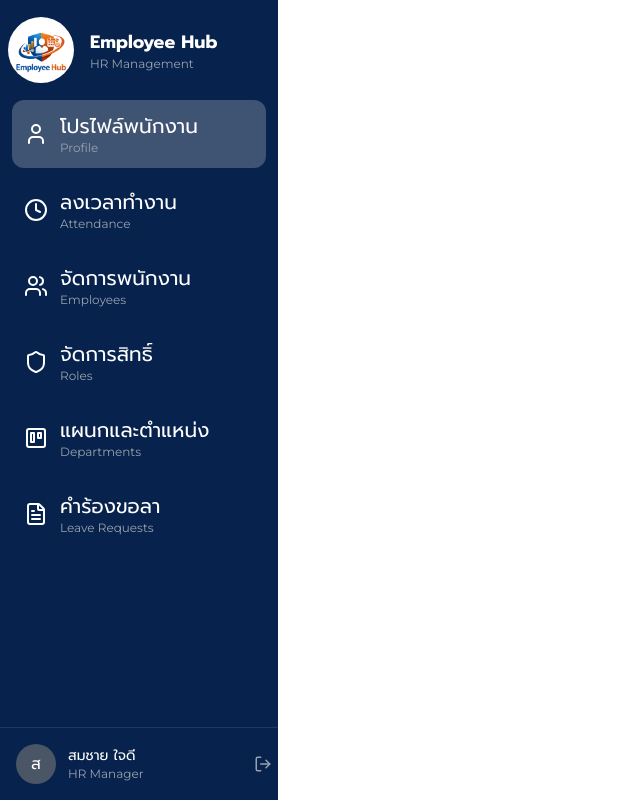
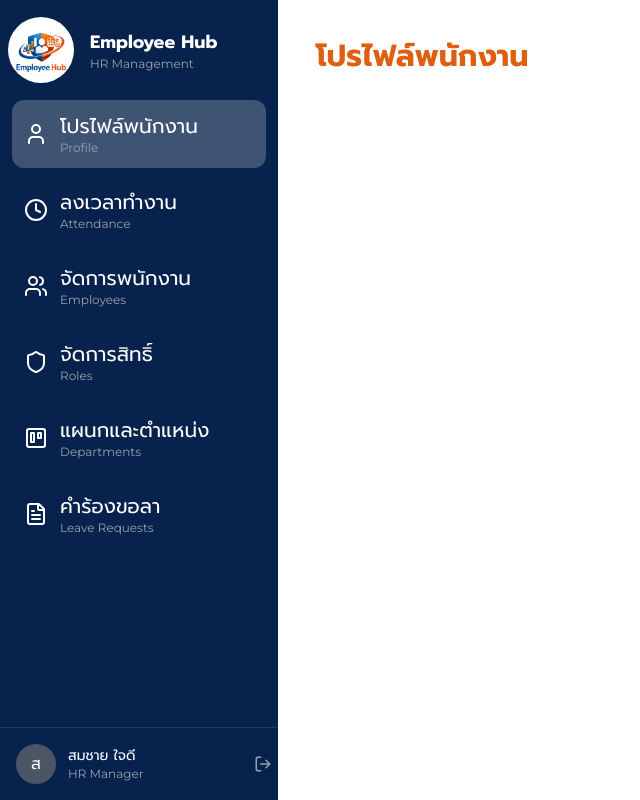
Before and after one commit to pxttxrxwxn/Font-End-Employee-Hub, a Next.js app: page /HRManagement/Time_Attendance in a window 1280 px wide. Shown: the whole page, without its empty margins (0-640 px from the left). Built offline with nearby package versions, Linux system fonts and the light colour scheme.

Commit message:
Update page.tsx

```diff
--- a/src/app/HRManagement/Time_Attendance/page.tsx
+++ b/src/app/HRManagement/Time_Attendance/page.tsx
@@ -2,12 +2,19 @@
 
 import React, { useState } from "react"
 import Sidebar from "@/app/components/Sidebar"
+import { Mail, Phone, Building2, Calendar, Pencil } from "lucide-react"
+import Image from 'next/image'
 
 export default function Time_Attendance() {
     return (
         <div className="flex bg-white font-[Prompt] min-h-screen text-black">
             <Sidebar />
+
             <div className="flex flex-col m-[3%] w-3/4">
+                {/* โปรไฟล์พนักงาน */}
+                <h1 className="text-3xl font-bold text-[#DF5E10] mb-10">
+                    โปรไฟล์พนักงาน
+                </h1>
             </div>
         </div>
     )
```
